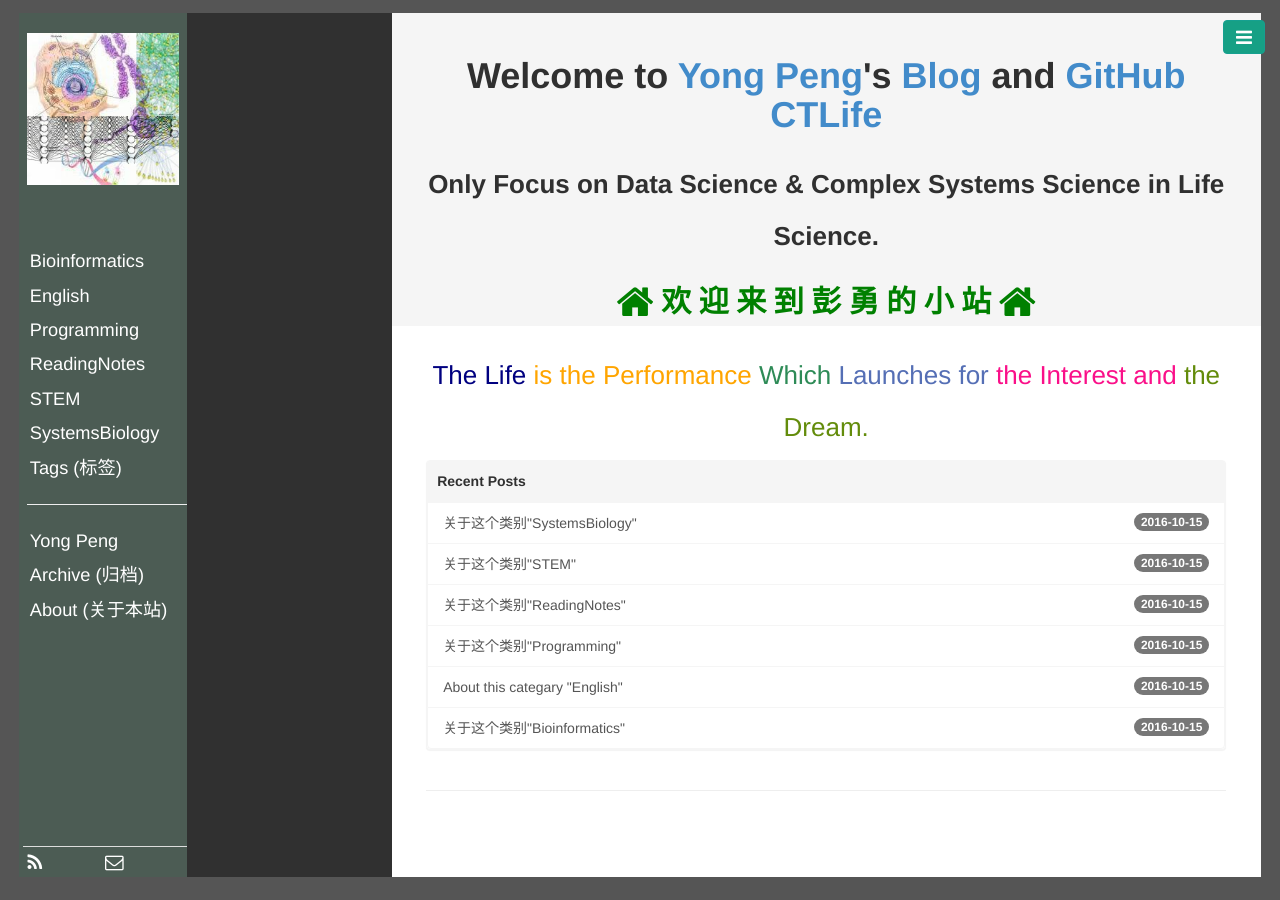
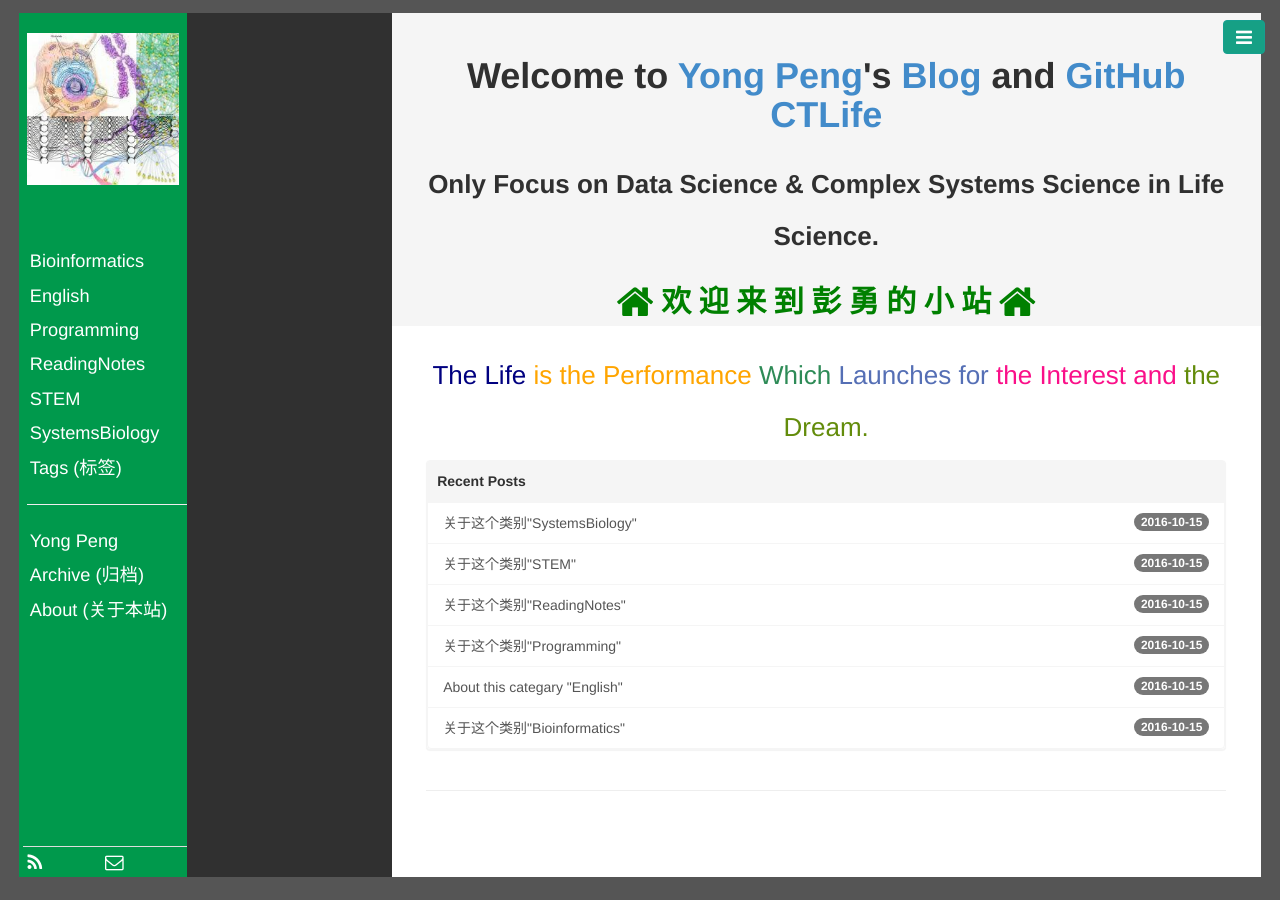
Before and after one commit to CTLife/CTLife.github.io, a Jekyll site: the page built from index.html, in a window 1280 px wide. Built offline with Jekyll 4.4.1, drawn with Linux system fonts in a browser that asks for light colours; Markdown is read by kramdown in place of the engine named in the settings; the list of posts is cut into pages by our own code.

Commit message:
Update base.css

```diff
--- a/public/css/base.css
+++ b/public/css/base.css
@@ -23,7 +23,7 @@ body, html {
 
 /* 左侧导航栏 */
 .aside1 {
-  background-color: rgba(0,153,76, 0.1);
+  background-color: rgba(0,153,76, 1);
   width: 45%;
   height: 100%;
   padding-left: 2%;
```
